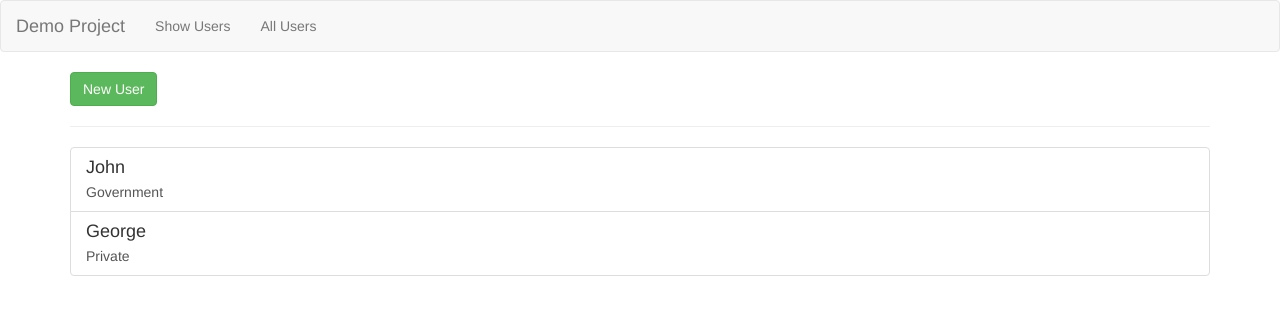
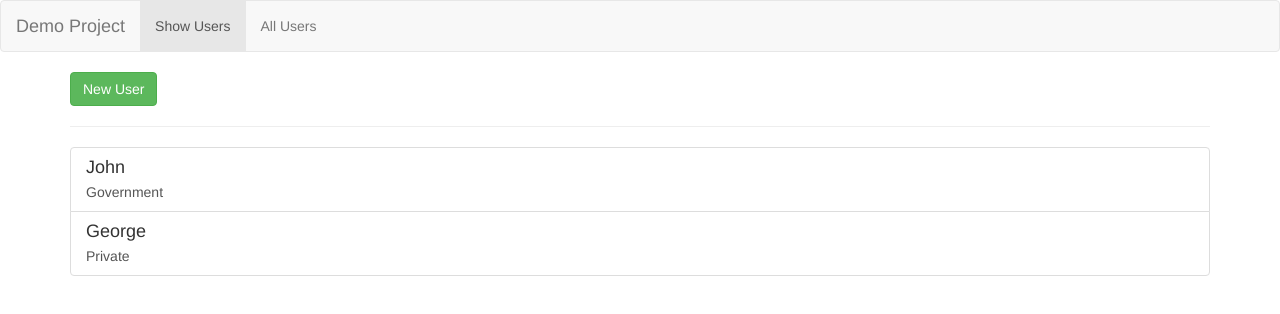
Before and after one commit to YisalKhan/demo-project, an Angular app: page / in a window 1280 px wide. Shown: the top 314 px of the page. Built offline with nearby package versions, Linux system fonts and the light colour scheme.

Commit message:
Create active router link in header

```diff
--- a/src/app/core/header/header.component.html
+++ b/src/app/core/header/header.component.html
@@ -5,7 +5,7 @@
     </div>
     <div class="collapse navbar-collapse">
       <ul class="nav navbar-nav">
-        <li><a>Show Users</a></li>
+        <li routerLinkActive="active"><a routerLink="/">Show Users</a></li>
         <li><a>All Users</a></li>
       </ul>
     </div>
```
